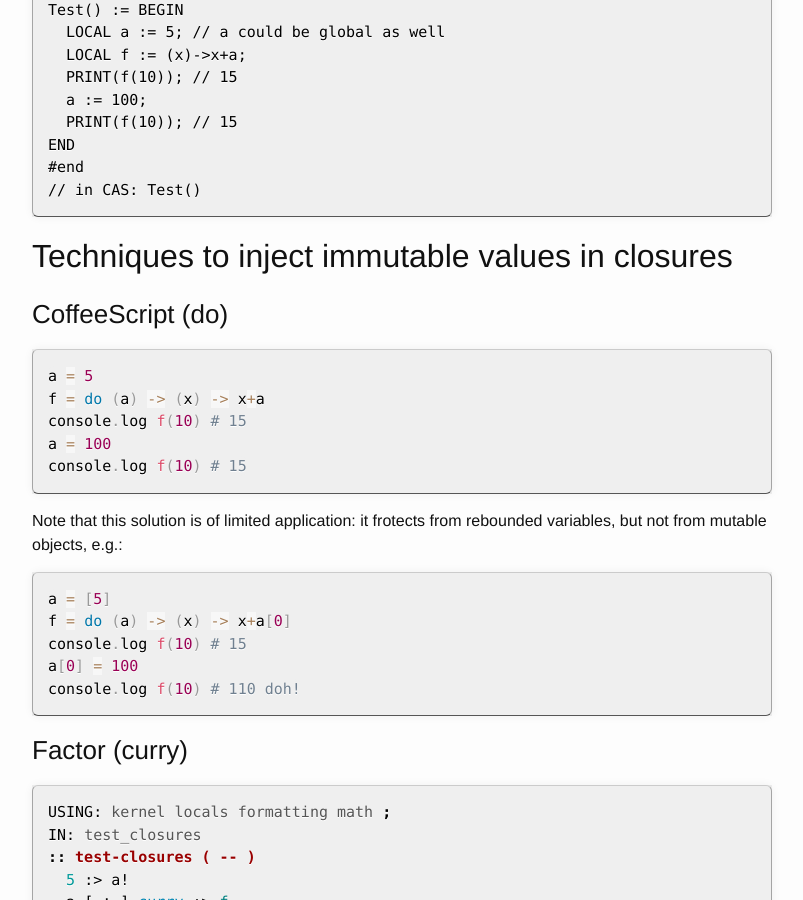
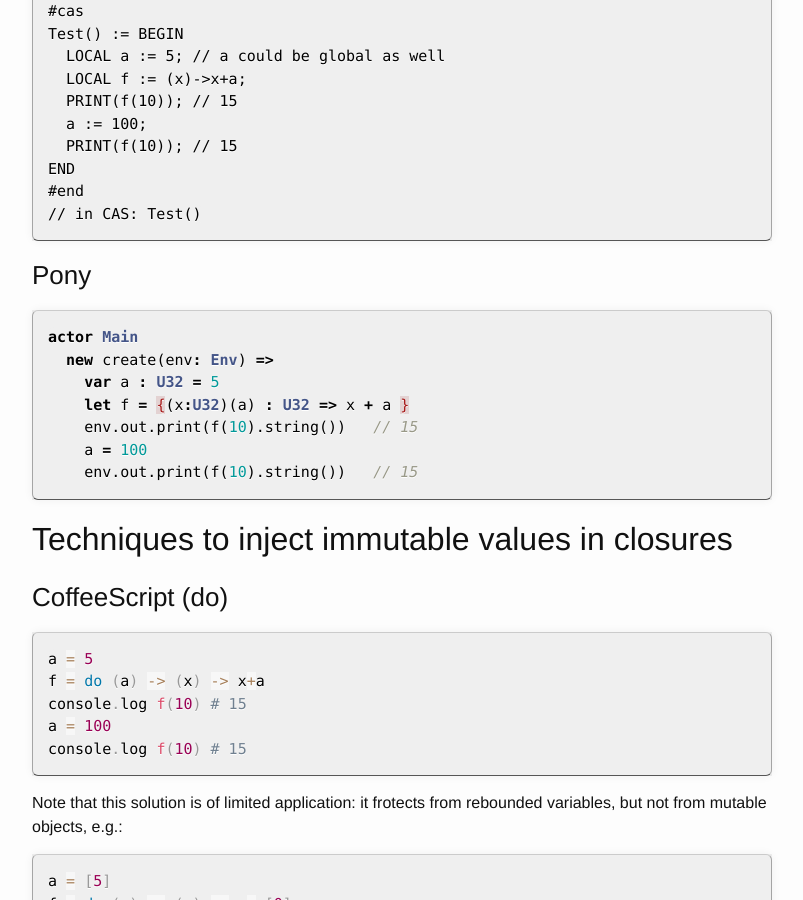
Before and after one commit to jgoizueta/jgoizueta.github.io, a Jekyll site: the page built from _posts/2014-11-30-closures.markdown, in a window 1280 px wide and 900 px high, scrolled down 11775 px. Shown: the whole window, without its empty margins (238-1041 px from the left). Built offline with Jekyll 4.4.1, drawn with Linux system fonts in a browser that asks for light colours.

Commit message:
Add Pony closure

````diff
--- a/_posts/2014-11-30-closures.markdown
+++ b/_posts/2014-11-30-closures.markdown
@@ -535,6 +535,18 @@ Called from the CAS environment.
     #end
     // in CAS: Test()
 
+### Pony
+
+```pony
+actor Main
+  new create(env: Env) =>
+    var a : U32 = 5
+    let f = {(x:U32)(a) : U32 => x + a }
+    env.out.print(f(10).string())   // 15
+    a = 100
+    env.out.print(f(10).string())   // 15
+```
+
 ## Techniques to inject immutable values in closures
 
 ### CoffeeScript (do)
````
